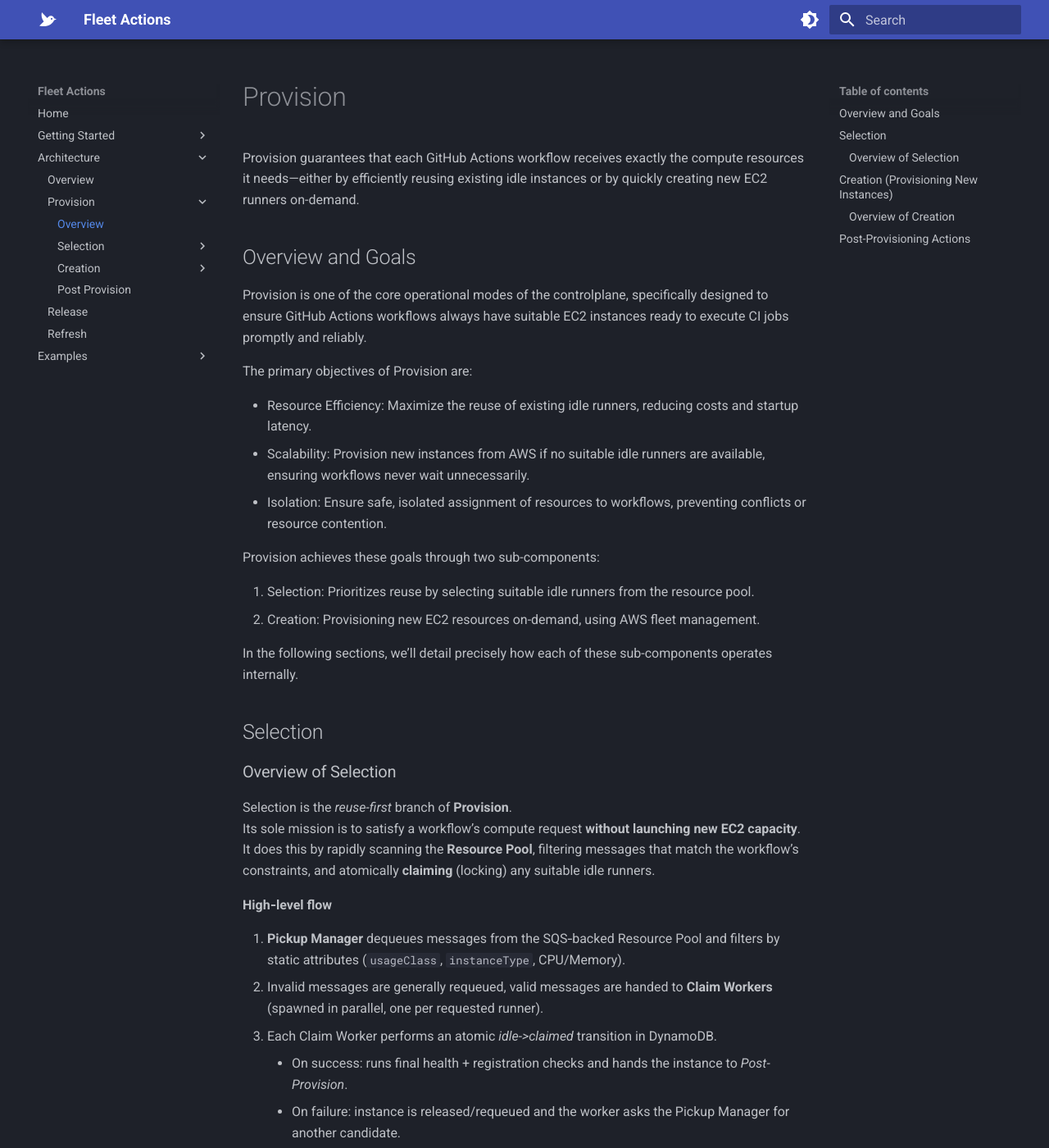
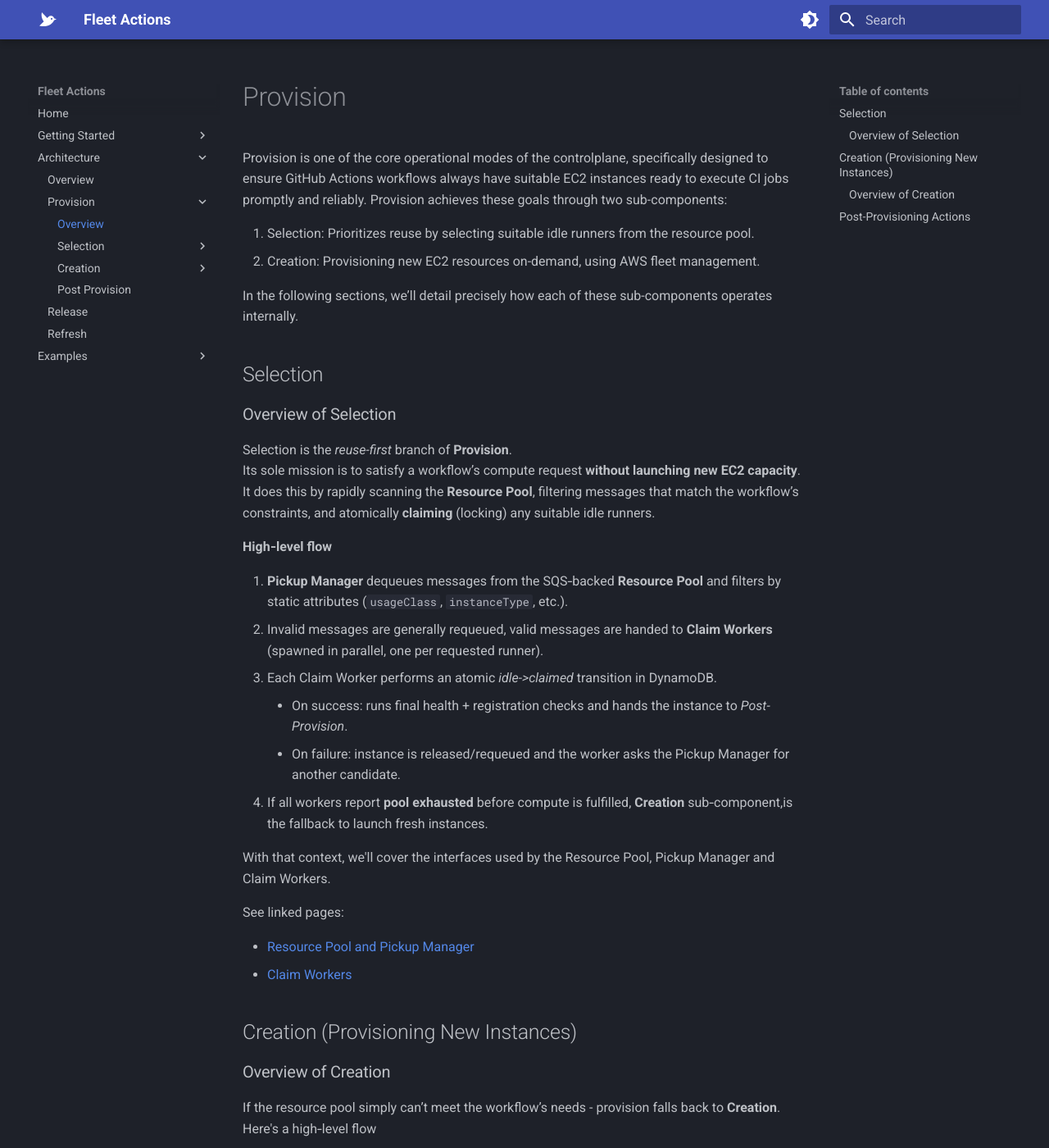
Before and after one commit to fleet-actions/ec2-runner-pool-manager, an MkDocs documentation site: the page built from docs/architecture/provision/provision.md, in a window 1280 px wide and 1400 px high. Shown: the whole window at 82% size. Built offline with MkDocs 1.6.1 and Material for MkDocs 9.7.7, drawn with Linux system fonts in a browser that asks for light colours; some of the changed text lies outside the part shown.

Commit message:
docs: refine architecture overview and provision docs

```diff
--- a/docs/architecture/provision/provision.md
+++ b/docs/architecture/provision/provision.md
@@ -1,18 +1,6 @@
 # Provision
 
-Provision guarantees that each GitHub Actions workflow receives exactly the compute resources it needs—either by efficiently reusing existing idle instances or by quickly creating new EC2 runners on-demand.
-
-## Overview and Goals
-
-Provision is one of the core operational modes of the controlplane, specifically designed to ensure GitHub Actions workflows always have suitable EC2 instances ready to execute CI jobs promptly and reliably.
-
-The primary objectives of Provision are:
-
-- Resource Efficiency: Maximize the reuse of existing idle runners, reducing costs and startup latency.
-- Scalability: Provision new instances from AWS if no suitable idle runners are available, ensuring workflows never wait unnecessarily.
-- Isolation: Ensure safe, isolated assignment of resources to workflows, preventing conflicts or resource contention.
-
-Provision achieves these goals through two sub-components:
+Provision is one of the core operational modes of the controlplane, specifically designed to ensure GitHub Actions workflows always have suitable EC2 instances ready to execute CI jobs promptly and reliably. Provision achieves these goals through two sub-components:
 
  1. Selection: Prioritizes reuse by selecting suitable idle runners from the resource pool.
  2. Creation: Provisioning new EC2 resources on-demand, using AWS fleet management.
@@ -29,14 +17,14 @@
 
 **High‑level flow**
 
-1. **Pickup Manager** dequeues messages from the SQS‑backed Resource Pool and filters by static attributes (`usageClass`, `instanceType`, CPU/Memory).
+1. **Pickup Manager** dequeues messages from the SQS‑backed **Resource Pool** and filters by static attributes (`usageClass`, `instanceType`, etc.).
 2. Invalid messages are generally requeued, valid messages are handed to **Claim Workers** (spawned in parallel, one per requested runner).
 3. Each Claim Worker performs an atomic *idle->claimed* transition in DynamoDB.
     - On success: runs final health + registration checks and hands the instance to *Post-Provision*.
     - On failure: instance is released/requeued and the worker asks the Pickup Manager for another candidate.
-4. If all workers report **pool exhausted**, control passes to the **Creation** sub‑component to launch fresh instances.
+4. If all workers report **pool exhausted** before compute is fulfilled, **Creation** sub‑component,is the fallback to launch fresh instances.
 
-With that context, let’s dive into the concrete interfaces used by the Resource Pool, Pickup Manager and Claim Workers.
+With that context, we'll cover the interfaces used by the Resource Pool, Pickup Manager and Claim Workers.
 
 See linked pages:
 
@@ -47,7 +35,7 @@
 
 ### Overview of Creation
 
-If the resource pool simply can’t meet the workflow’s needs - provision falls back to Creation. Here's a high‑level flow
+If the resource pool simply can’t meet the workflow’s needs - provision falls back to **Creation**. Here's a high‑level flow
 
 1. **Determine unmet capacity**
    Provision calculates how many additional runners are still required after Selection has finished, based on the workflow’s `instance-count` and resource specs.
```
Also changed, not shown: docs/architecture/overview.md (+71 -32 lines).
